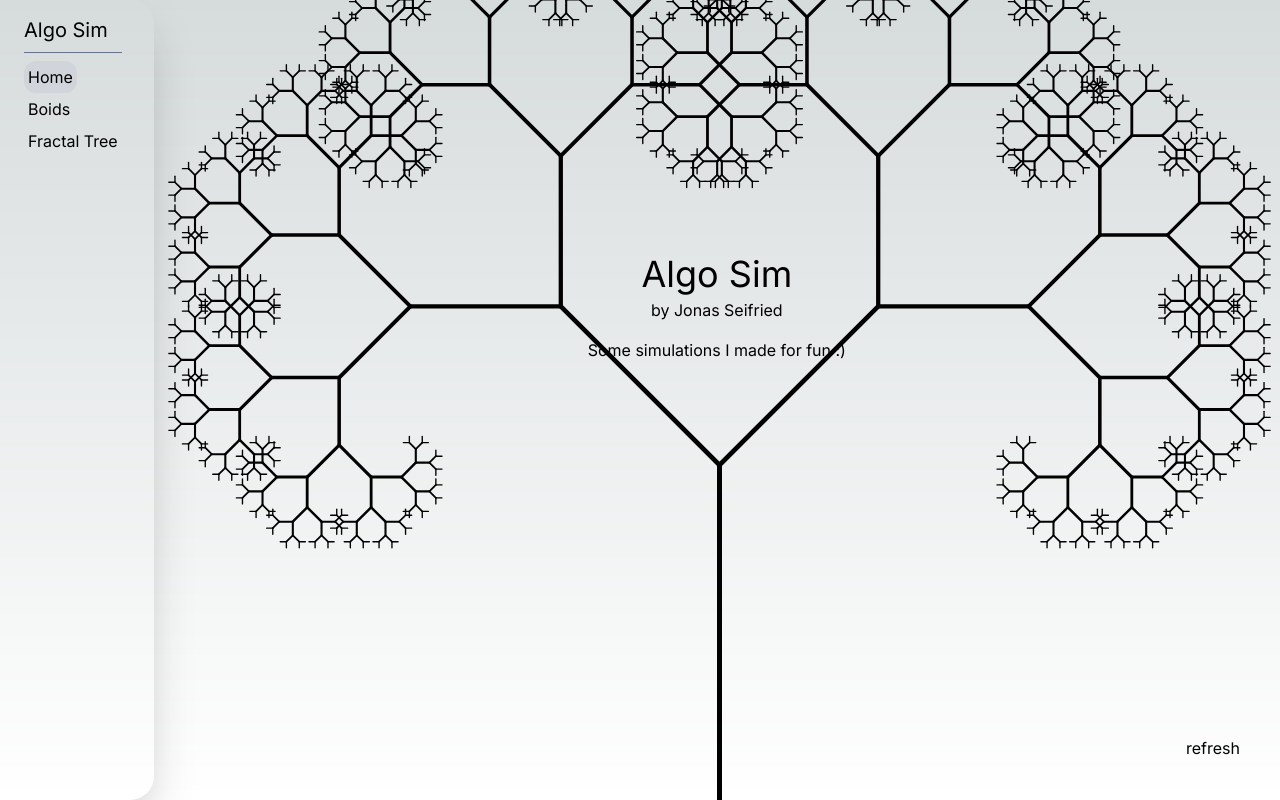
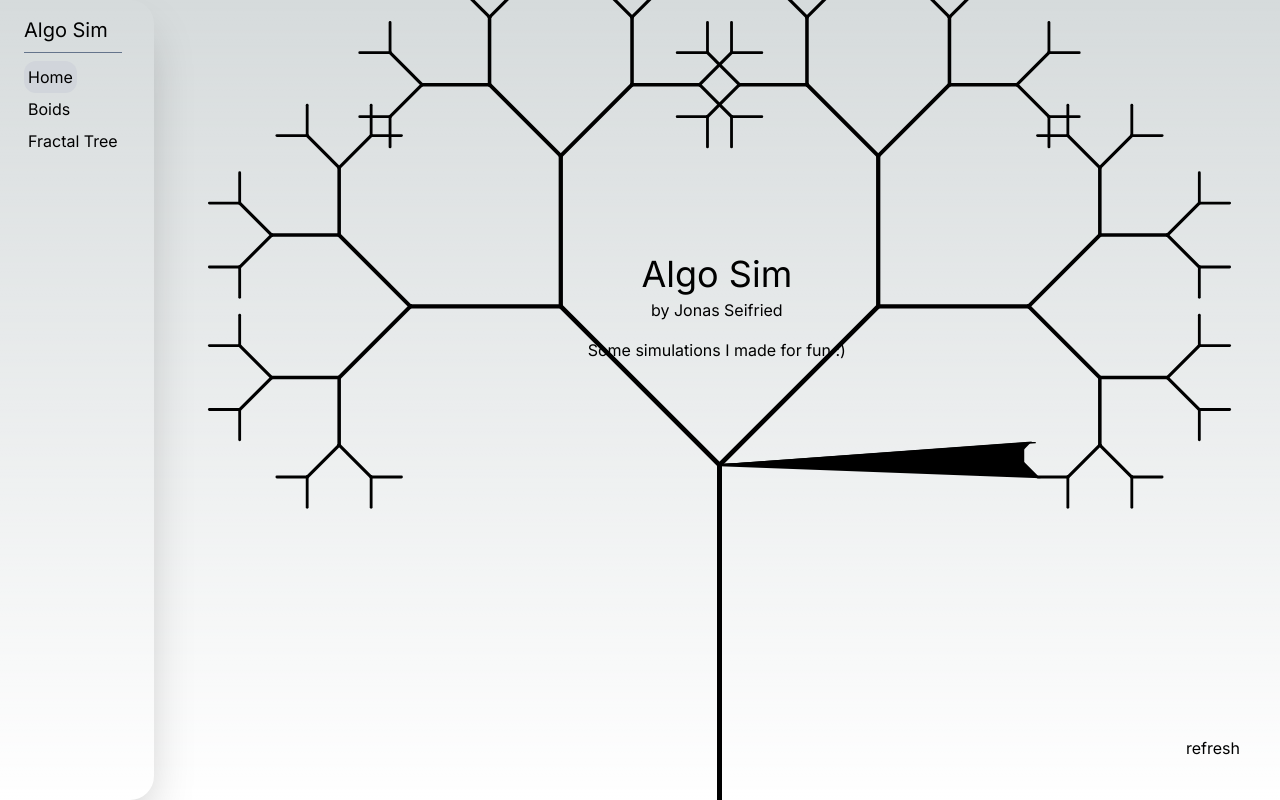
Before and after one commit to JonasSeifried/AlgoSim, a Next.js app: page / in a window 1280 px wide. Built offline with nearby package versions, Linux system fonts and the light colour scheme.

Commit message:
Use Stack for FractalTreeSim

```diff
--- a/src/components/fractals/FractalTreeSim/fractalTreeSketch.js
+++ b/src/components/fractals/FractalTreeSim/fractalTreeSketch.js
@@ -9,16 +9,17 @@ export default function fractalTreeSketch(p, args) {
 
   const branchLengthCache = {};
   const strokeWeightCache = {};
-  let maxDepth;
+  let treeStack = {}
   let currentMaxDepth = 0;
   let freezeAnimation = false;
   let lastAnimationDepth = 0;
   let settingsChanged = true;
   const maxLength = 500;
+  const maxDepth = 15;
 
   const [speedSlider, speedSliderLabel] = createSliderWithLabel('speed', 0, 20, 20, 1, 20, 10);
   const [lengthSlider, lengthSliderLabel] = createSliderWithLabel('length', 0, maxLength, 350, 1, 20, 45);
-  const [depthSlider, depthSliderLabel] = createSliderWithLabel('depth', 0, 15, 5, 1, 20, 80);
+  const [depthSlider, depthSliderLabel] = createSliderWithLabel('depth', 0, maxDepth, 5, 1, 20, 80);
   const loopCheckbox = p.createCheckbox('loop', false).position(20, 165);
   const freezeTimerInput = p.createInput(0.5, 'number').attribute('min', '0').attribute('step', '0.25').size(50).position(70, 165).hide();
   const branch0 = createBranchSettings(1, 45, 1, 20, 240);
@@ -112,13 +113,11 @@ export default function fractalTreeSketch(p, args) {
     }
 
     p.createCanvas(parentDiv.clientWidth, parentDiv.clientHeight);
-    maxDepth = depthSlider.value();
 
     //INFO: ALL input events that should result in a rerender need to set `settingsChanged` to `true`
     depthSlider.input(() => {
       if (currentMaxDepth > depthSlider.value()) currentMaxDepth = depthSlider.value();
-      maxDepth = depthSlider.value();
-      settingsChanged = true
+      // settingsChanged = true
     });
     lengthSlider.input(() => settingsChanged =  true)
     loopCheckbox.input(() => {
@@ -126,41 +125,42 @@ export default function fractalTreeSketch(p, args) {
       else freezeTimerInput.hide()
         settingsChanged =  true
     })
-    const branchData = branches.map((b) => ({
-      angle: b.angleSlider.value() * (p.PI/180),
-      scale: b.scaleSlider.value(),
-    }));
-    console.log(populateTreeStack(lengthSlider.value(), branchData))
   };
 
   p.draw = () => {
+   if (settingsChanged) treeStack = populateTreeStack()
     if (freezeAnimation) return;
-    if (currentMaxDepth < maxDepth && p.frameCount % (p.getTargetFrameRate() / speedSlider.value()) === 0) currentMaxDepth++;
+    if (currentMaxDepth < depthSlider.value() && p.frameCount % (p.getTargetFrameRate() / speedSlider.value()) === 0) currentMaxDepth++;
 
     // Do not rerender if depth stayed the same
     if (!settingsChanged && currentMaxDepth === lastAnimationDepth) return;
     p.clear();
     p.translate(p.width / 2, p.height);
-    p.angleMode(p.DEGREES);
     p.strokeWeight(10);
-    // const branchData = branches.map((b) => ({
-    //   angle: b.angleSlider.value(),
-    //   scale: b.scaleSlider.value(),
-    // }));
-    const branchData = branches.map((b) => ({
-      angle: b.angleSlider.value() * (p.PI/180),
-      scale: b.scaleSlider.value(),
-    }));
-
-    const stack = populateTreeStack(lengthSlider.value(), branchData)
-    console.log(stack)
-    for(let i = 0; i < maxDepth; i++) {
-      for (const node of stack[i]) {
-        p.strokeWeight(p.map(i, 0, maxDepth, 5, 1))
+    p.fill(0)
+    console.time("drawing tree")
+    for(let i = 0; i < depthSlider.value(); i++) {
+        p.strokeWeight(p.map(i, 0, depthSlider.value(), 5, 1))
+        const nodes = treeStack[i]
+      console.log(nodes.length)
+        if (nodes.length > 10_000) {
+          const firstNode = nodes[0]
+          const lastNode = nodes[nodes.length - 1]
+          console.time("drawing Shape")
+          p.beginShape()
+          p.vertex(firstNode.x1, firstNode.y1)
+          p.vertex(firstNode.x2, firstNode.y2)
+          p.vertex(lastNode.x1, lastNode.y1)
+          p.vertex(lastNode.x2, lastNode.y2)
+          p.endShape(p.CLOSE)
+          console.timeEnd("drawing Shape")
+          continue
+        }
+      for (const node of treeStack[i]) {
         p.line(node.x1, node.y1, node.x2, node.y2)
       }
     }
-    // branch(lengthSlider.value(), 0, branchData);
+    console.timeEnd("drawing tree")
     lastAnimationDepth = currentMaxDepth;
     settingsChanged = false
     if (currentMaxDepth >= depthSlider.value()) {
@@ -182,18 +182,25 @@ export default function fractalTreeSketch(p, args) {
     p.resizeCanvas(parentDiv.clientWidth, parentDiv.clientHeight);
   };
 
-  function populateTreeStack(maxLength, branchData) {
+  function populateTreeStack() {
+    console.time("Calualting tree...")
+    const branchData = branches.map((b) => ({
+      angle: b.angleSlider.value() * (p.PI/180),
+      scale: b.scaleSlider.value(),
+    }));
+
+    const maxLength = lengthSlider.value()
+
     const stack = {}
     stack[0] = [{x1: 0, y1: 0, x2: 0, y2: -maxLength, angle: 0 - 90 * p.PI / 180, length: maxLength}]
+
     for (let i = 1; i < maxDepth + 1; i++) {
       stack[i] = []
-      if (stack[i-1].length > 50000) continue
-      // if (len < 1) continue
+      if (stack[i-1].length > 500000) continue
 
       for (const node of stack[i-1]) {
         for (const b of branchData) {
           const len = node.length * 0.67 * b.scale
-          if (len < 0.5) continue
           const x1 = node.x2
           const y1 = node.y2
           const angle = node.angle + b.angle
@@ -203,6 +210,7 @@ export default function fractalTreeSketch(p, args) {
         }
       }
     }
+    console.timeEnd("Calualting tree...")
     return stack
   }
 
```
